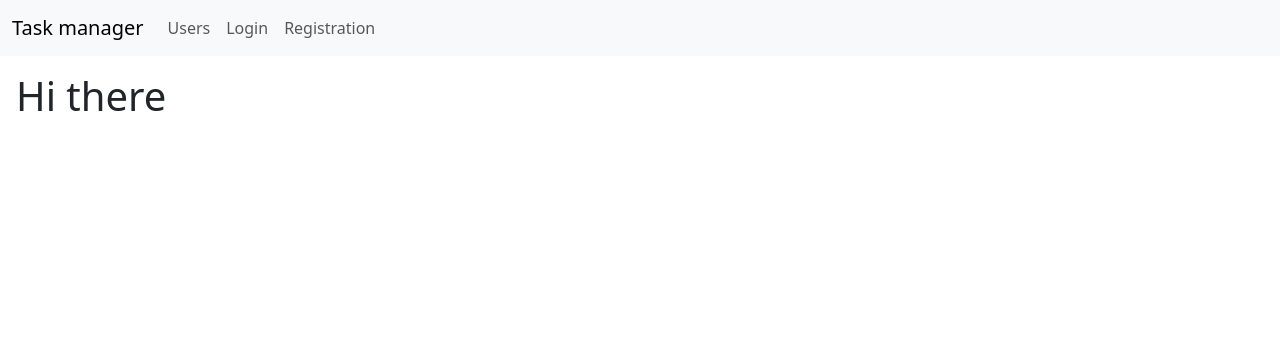
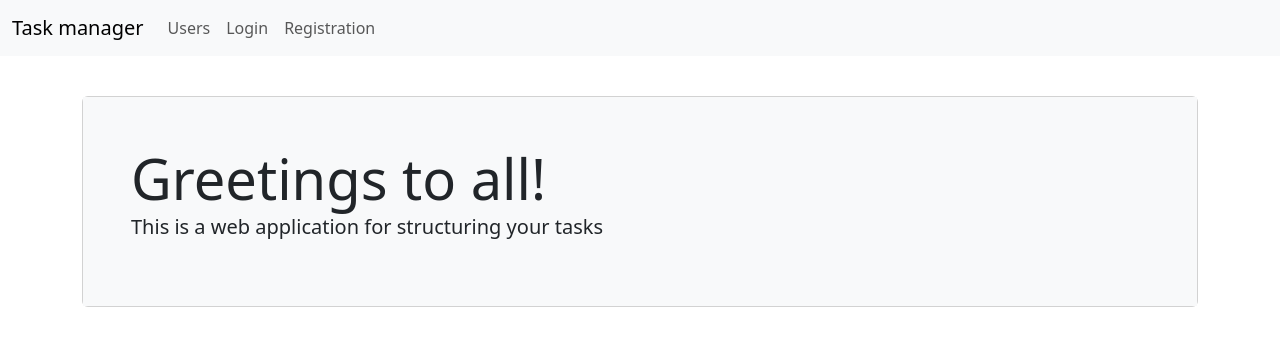
Before and after one commit to Raphael703/python-project-52, a Django app: page / in a window 1280 px wide. Shown: the top 346 px of the page. Run offline with Django 5.2, Linux system fonts and the light colour scheme; some libraries are stand-ins or nearby versions.

Commit message:
Update index.html

```diff
--- a/task_manager/templates/index.html
+++ b/task_manager/templates/index.html
@@ -1,3 +1,12 @@
 {% extends 'base.html' %}
+{% load i18n %}
 
-{% block header %}Hi there{% endblock %}
+{% block content %}
+<h1 class="my-4"></h1>
+<div class="card">
+  <div class="card-body p-5 bg-light">
+    <div class="display-4">{% translate "Greetings to all!" %}</div>
+    <p class="lead">{% translate "This is a web application for structuring your tasks" %}</p>
+  </div>
+</div>
+{% endblock %}
```
